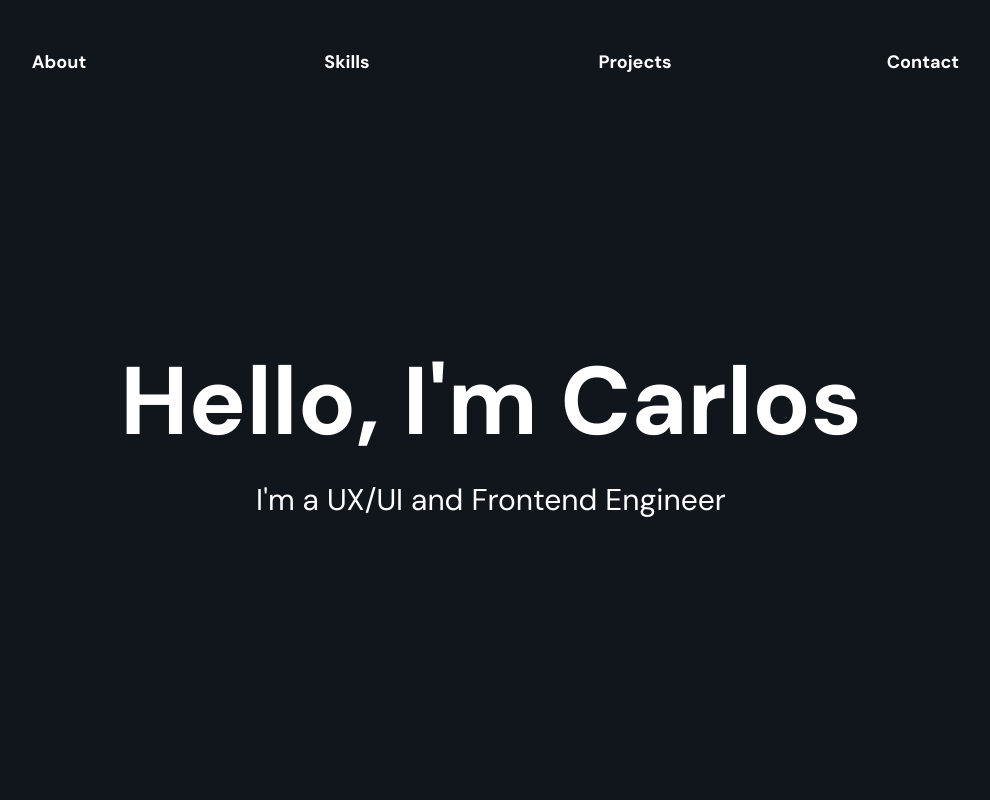
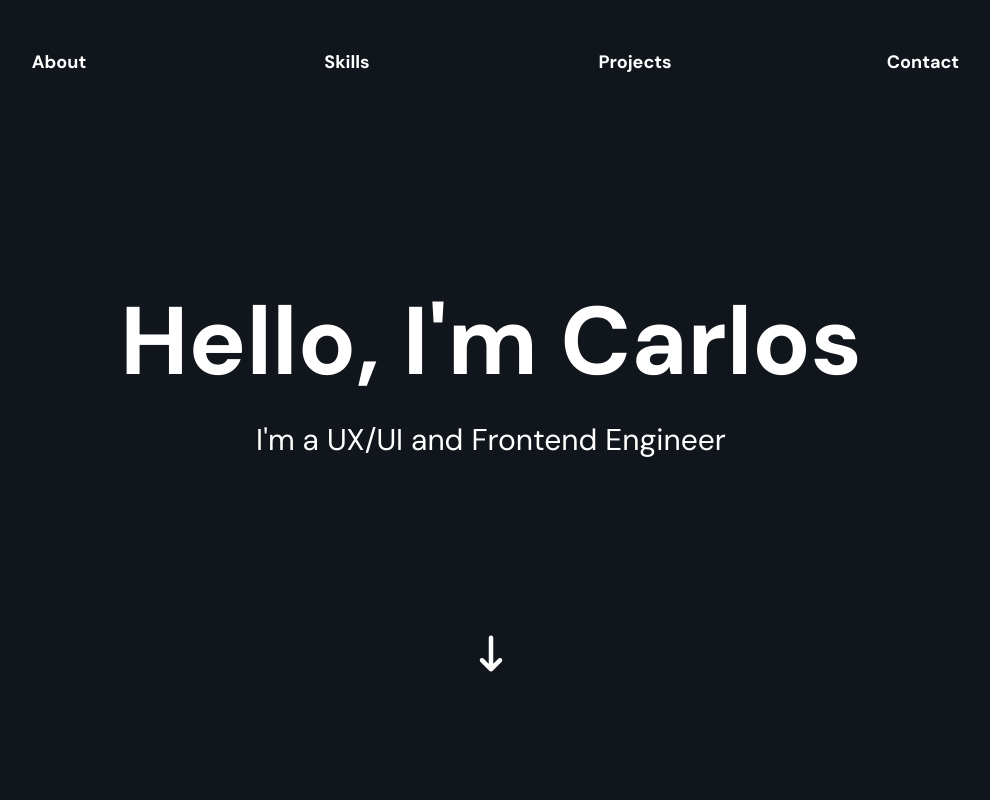
Before and after one commit to burleydev/burley-pf, a React (Vite) app: page / in a window 1280 px wide. Shown: the top 800 px of the page, without its empty margins (149-1139 px from the left). Built offline with nearby package versions, Linux system fonts and the light colour scheme.

Commit message:
added arrow

```diff
--- a/src/components/about.jsx
+++ b/src/components/about.jsx
@@ -3,7 +3,7 @@ import '../index.css';
 import Profile from '../assets/profile.png';
 
 const About = () => (
-  <div id='about' className='h-screen xs:h-auto'>
+  <div id='about' className='h-auto'>
     <div className='grid h-full md:px-40 sm:py-20 lg:grid-cols-5 xs:grid-cols-1 xs:px-16'>
       <div className='profile col-span-2 flex'>
         <img src={Profile} alt='Carlos Borrega' className='object-cover' />
--- a/src/components/contact.jsx
+++ b/src/components/contact.jsx
@@ -9,7 +9,7 @@ const Contact = () => {
   ];
 
   return (
-    <div id="contact" className="h-screen flex flex-col items-center justify-center">
+    <div id="contact" className="h-auto flex flex-col items-center justify-center mb-[10rem]">
       <h3 className="mb-[8rem] font-bold text-white lg:text-5xl md:text-6xl xs:text-3xl">Contact</h3>
       <div data-aos="fade-up" className="grid gap-[6rem] lg:grid-cols-3 md:grid-cols-1">
         {links.map(({ href, label }) => (
--- a/src/components/footer.jsx
+++ b/src/components/footer.jsx
@@ -4,7 +4,7 @@ import '../index.css'
 const Footer = () => {
   return (
     <div className='flex flex-col items-center justify-center h-24'>
-        <a href='#' className='text-white mb-6 lg:text-3xl md:text-5xl'><i class='fa-solid fa-arrow-up-long'></i></a>
+        <a href='#' className='text-white mb-6 text-4xl'><i class='fa-solid fa-arrow-up-long'></i></a>
         <h4 className='text-white mb-10 lg:text-lg md:text-xl'>© Carlos Borrega 2024</h4>
     </div>
   );
--- a/src/components/home.jsx
+++ b/src/components/home.jsx
@@ -1,14 +1,16 @@
 import React from 'react';
 import '../index.css';
+import Icon from '../components/icon.jsx';
 
 const Home = () => (
-  <div className="flex flex-col items-center justify-center h-screen pb-[5rem]">
-    <h1 className="text-white font-bold my-4 lg:text-8xl md:text-9xl sm:text-7xl xs:text-[2.6rem]" data-aos="fade-up">
+  <div className='flex flex-col items-center justify-center h-screen'>
+    <h1 className='text-white font-bold my-4 lg:text-8xl md:text-9xl sm:text-7xl xs:text-[2.6rem]' data-aos='fade-up'>
       Hello, I'm Carlos
     </h1>
-    <h2 className="my-4 text-white lg:text-3xl md:text-4xl sm:text-2xl xs:text-" datlga-aos="fade-up" data-aos-delay="600">
+    <h2 className='my-4 text-white lg:text-3xl md:text-4xl sm:text-2xl xs:text-' datlga-aos='fade-up' data-aos-delay='600'>
       I'm a UX/UI and Frontend Engineer
     </h2>
+    <Icon />
   </div>
 );
 
--- /dev/null
+++ b/src/components/icon.jsx
@@ -0,0 +1,27 @@
+import { useState, useEffect } from 'react';
+import '../index.css'
+
+const FadeIcon = () => {
+  const [opacity, setOpacity] = useState(1);
+
+  useEffect(() => {
+    const handleScroll = () => {
+      const scrollPosition = window.scrollY;
+      // Adjust the opacity based on scroll position (you can tweak the multiplier)
+      setOpacity(Math.max(1 - scrollPosition / 300, 0));
+    };
+
+    window.addEventListener('scroll', handleScroll);
+
+    // Cleanup the event listener
+    return () => window.removeEventListener('scroll', handleScroll);
+  }, []);
+
+  return (
+    <div style={{ opacity, transition: 'opacity 0.1s ease' }}>
+      <span className='arrow'><i class='fa-solid fa-arrow-down-long text-white text-4xl mt-[10rem]'></i></span>
+    </div>
+  );
+};
+
+export default FadeIcon;
--- a/src/components/skills.jsx
+++ b/src/components/skills.jsx
@@ -13,7 +13,7 @@ const skills = [
 ];
 
 const Skills = () => (
-  <div id='skills' className='flex flex-col items-center justify-center h-screen md:h-auto'>
+  <div id='skills' className='flex flex-col items-center justify-center h-auto mb-[10rem]'>
     <h3 className='mb-[8rem] font-bold text-white lg:text-5xl md:text-6xl xs:mt-[9rem] xs:text-3xl'>My Skills</h3>
     <div className='grid gap-x-[5rem] gap-y-[3rem] lg:grid-cols-4 xs:grid-cols-2' data-aos='fade-up'>
       {skills.map(skill => (
--- a/src/index.css
+++ b/src/index.css
@@ -50,7 +50,9 @@ button a:hover {
   color: #ffffff;
 }
 
-
+.arrow {
+  margin-top: 10px;
+}
 
 @media (min-width: 320px) {
   .profile img {
```
